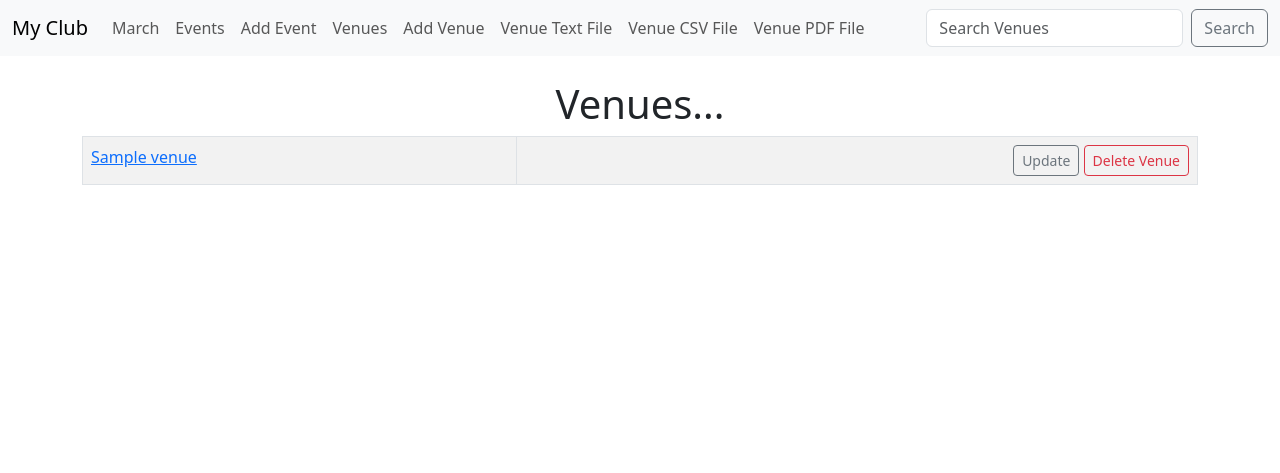
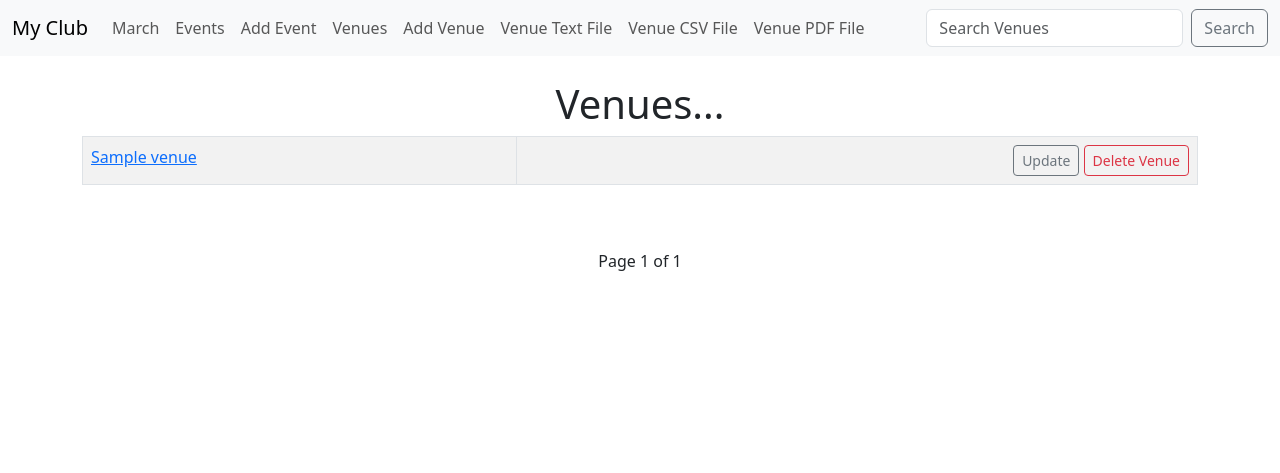
Before and after one commit to smoroso/myclub_website_steps_preview, a Django app: page /list_venues in a window 1280 px wide. Shown: the top 473 px of the page. Run offline with Django 5.2, Linux system fonts and the light colour scheme; tables that the repository leaves empty hold one stand-in row (values such as "Sample post").

Commit message:
End of tutorial Wednesday #18

```diff
--- a/events/templates/events/venue.html
+++ b/events/templates/events/venue.html
@@ -6,7 +6,7 @@
   <h1>Venues...</h1>
 
   <table class="table table-bordered table-hover table-striped">
-    {% for venue in venue_list %}
+    {% for venue in venues %}
     <tr>
       <td>
         <a href="{% url 'show-venue' venue.id %}">
@@ -20,6 +20,29 @@
     </tr>
     {% endfor %}
   </table>
+  <br/><br/>
+
+  <!--
+  {{ venues }}<br/>
+  Has previous: {{ venues.has_previous }}<br/>
+  Has next: {{ venues.has_next }}<br/>
+  Current page: {{ venues.number }}<br/>
+  Number of Pages: {{ venues.paginator.num_pages }}<br/>
+  <hr/><br/><br/>
+  -->
+
+  {% if venues.has_previous %}
+    <a href="?page=1">&laquo First</a>
+    <a href="?page={{ venues.previous_page_number }}">Previous</a>
+  {% endif %}
+
+  Page {{ venues.number }} of {{ venues.paginator.num_pages }}
+
+
+  {% if venues.has_next %}
+    <a href="?page={{ venues.next_page_number }}">Next</a>
+    <a href="?page={{ venues.paginator.num_pages }}">&raquo Last</a>
+  {% endif %}
 </center>
 
 {% endblock %}
--- a/events/views.py
+++ b/events/views.py
@@ -13,6 +13,9 @@ import io
 from reportlab.pdfgen import canvas
 from reportlab.lib.units import inch
 from reportlab.lib.pagesizes import letter
+
+# Import Pagination Stuff
+from django.core.paginator import Paginator
 
 
 # Generate a PDF File Venue List
@@ -162,9 +165,17 @@ def show_venue(request, venue_id):
 
 
 def list_venues(request):
-    venue_list = Venue.objects.all().order_by("?") # could be database intensive
+    # venue_list = Venue.objects.all().order_by("?") # could be database intensive
+    venue_list = Venue.objects.all()
+
+    # Set up pagination
+    p = Paginator(Venue.objects.all(), 2)
+    page = request.GET.get('page')
+    venues = p.get_page(page)
+
     return render(request, "events/venue.html", {
         "venue_list": venue_list,
+        "venues": venues,
     })
 
 def add_venue(request):
```
